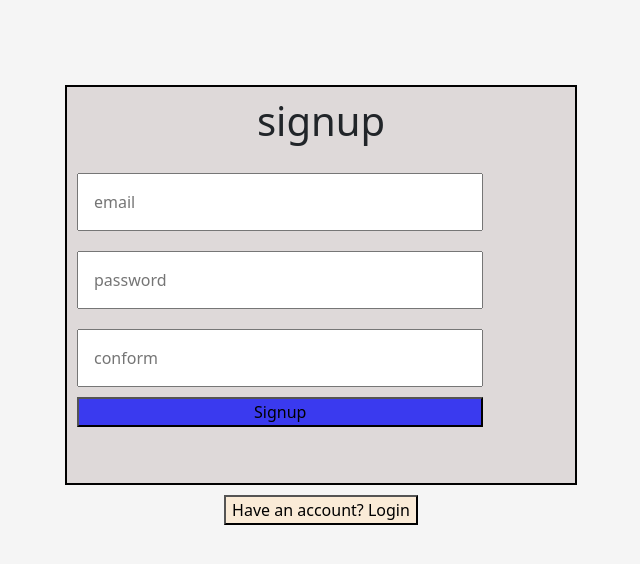
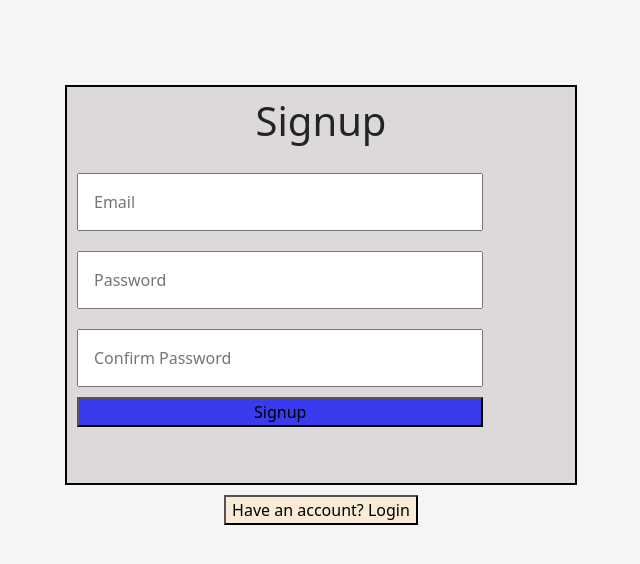
Before and after one commit to mayankvaidya436/expense-trackerfire, a React (Create React App) app: page / in a window 1280 px wide. Shown: the top 564 px of the page, without its empty margins (319-959 px from the left). Built offline with nearby package versions, Linux system fonts and the light colour scheme.

Commit message:
verfiy email

```diff
--- a/src/App.js
+++ b/src/App.js
@@ -5,6 +5,7 @@ import React,{useContext} from "react";
 import AuthContext from "./Componets/Store/AuthContext";
  import Profile from "./Componets/Pages/Profile";
 import Root from "./Componets/Pages/Root";
+import Verifaction from "./Componets/Pages/Verifaction";
 
 function App() {
   const authCtx=useContext(AuthContext)
@@ -12,6 +13,7 @@ function App() {
     <BrowserRouter>
     <Routes>
       <Route path='/' element={!authCtx.isLoggedIn ? <Authication/> : <Root/>} />
+      <Route path='/Verifaction' element={<Verifaction/>}/>
       <Route path='/Profile' element={<Profile/>} />
     </Routes>
     </BrowserRouter>
--- a/src/Componets/Authication.js
+++ b/src/Componets/Authication.js
@@ -1,97 +1,104 @@
-import React,{useState,useContext} from "react";
-import  classes from './Authication.module.css'
+import React, { useState, useContext } from "react";
+import classes from './Authication.module.css';
 import Input from "./UI/Input";
-
 import AuthContext from "./Store/AuthContext";
 import { useNavigate } from "react-router-dom";
-const Authication=()=>{
 
- const [inputEmail ,setInputEmail]=useState("")
- const [password ,setPassword]=useState("")
- const [confirmPassword,setConfirmPassword]=useState("")
- const [login ,setlogin]=useState(false)
- const history=useNavigate()
- const authCtx=useContext(AuthContext)
-  const switchModeHandler=()=>{
-   setlogin((prestate)=>!prestate)
-  }
- const SubmitHandler=async(event)=>{
-  event.preventDefault()
+const Authication = () => {
+  const [inputEmail, setInputEmail] = useState("");
+  const [password, setPassword] = useState("");
+  const [confirmPassword, setConfirmPassword] = useState("");
+  const [login, setLogin] = useState(false);
+  const history = useNavigate();
+  const authCtx = useContext(AuthContext);
 
-  if(inputEmail.length>0 && password)
-  {
-    if(password)
-    {
-        let URL;
-        if(login)
-        {
-           URL ="https://identitytoolkit.googleapis.com/v1/accounts:signInWithPassword?key=AIzaSyBC-k92hZtHMzRiGvhb1ReIWizoFNa0Q7w"
-        }
-        else{
-    URL="https://identitytoolkit.googleapis.com/v1/accounts:signUp?key=AIzaSyBC-k92hZtHMzRiGvhb1ReIWizoFNa0Q7w"
-        }
+  const switchModeHandler = () => {
+    setLogin((prevState) => !prevState);
+  };
+
+  const submitHandler = async (event) => {
+    event.preventDefault();
+
+    if (inputEmail.trim().length > 0 && password.trim().length > 0) {
+      let url;
+      if (login) {
+        url = "https://identitytoolkit.googleapis.com/v1/accounts:signInWithPassword?key=AIzaSyB-xCnBCx20ES2d4gAANKdQF_REddQ--dI";
+      } else {
+        url = "https://identitytoolkit.googleapis.com/v1/accounts:signUp?key=AIzaSyB-xCnBCx20ES2d4gAANKdQF_REddQ--dI";
       }
 
-     try{
-     const respnse=await fetch(URL,{
-        method:'POST',
-        body:JSON.stringify({
-           email:inputEmail,
-           password:password,
+      try {
+        const response = await fetch(url, {
+          method: 'POST',
+          body: JSON.stringify({
+            email: inputEmail,
+            password: password,
             returnSecureToken: true,
           }),
-        headers:{
+          headers: {
             "Content-Type": "application/json",
           }
-    })
+        });
 
-    if(respnse.ok)
-    {
-        const data=await respnse.json()
-        console.log("d",data.idToken);
-            authCtx.login(data.idToken)
-            history("/");
-
+        if (response.ok) {
+          const data = await response.json();
+          authCtx.login(data.idToken);
+          history("/Verifaction");
+        } else {
+          const data = await response.json();
+          throw new Error(data.error.message);
         }
-    else{
-        const data=await respnse.json()
-        throw new Error(data.error.message)
+      } catch (error) {
+        alert(`Authentication failed: ${error.message}`);
+      }
+    } else {
+      alert("Please enter valid data");
     }
 
-    } catch(error){
-        alert(`Authication failed ${error.message}`)
-    }
+    setInputEmail('');
+    setPassword('');
+    setConfirmPassword('');
+  };
 
-  }
-  else{
-    alert("plzz enter vaild data")
-  }
-  setInputEmail('')
-  setPassword('')
-  setConfirmPassword('')
- }
-  return (<div className={classes.box}>
-    <div className={classes.auth} >
-         <h1>{login? "login" :"signup" }</h1>
-        <form onSubmit={SubmitHandler} className={classes.form}>
-            <Input type="email" placeholder="email"
-            className={classes.int} value={inputEmail}
-             onChange={(e)=>{setInputEmail(e.target.value)}}/>
+  return (
+    <div className={classes.box}>
+      <div className={classes.auth}>
+        <h1>{login ? "Login" : "Signup"}</h1>
+        <form onSubmit={submitHandler} className={classes.form}>
+          <Input
+            type="email"
+            placeholder="Email"
+            className={classes.int}
+            value={inputEmail}
+            onChange={(e) => setInputEmail(e.target.value)}
+          />
 
-            <Input type="password" placeholder="password"
-             className={classes.int} value={password}
-              onChange={(e)=>{setPassword(e.target.value)}}/>
+          <Input
+            type="password"
+            placeholder="Password"
+            className={classes.int}
+            value={password}
+            onChange={(e) => setPassword(e.target.value)}
+          />
 
-           {!login && <Input type="password" placeholder="conform"
-             className={classes.int} value={confirmPassword}
-             onChange={(e)=>{setConfirmPassword(e.target.value)}}/>}
+          {!login && (
+            <Input
+              type="password"
+              placeholder="Confirm Password"
+              className={classes.int}
+              value={confirmPassword}
+              onChange={(e) => setConfirmPassword(e.target.value)}
+            />
+          )}
 
-      <button>{login ?" login" : "Signup"}</button>
+          <button>{login ? "Login" : "Signup"}</button>
         </form>
+      </div>
+      <button className={classes.btn} onClick={switchModeHandler}>
+        {login ? "Don't have an account? Signup" : "Have an account? Login"}
+      </button>
+    </div>
+  );
+};
 
-    </div>
-    <button className={classes.btn}
-     onClick={switchModeHandler}  >{login?  "Dont have an acount? signup":"Have an account? Login"}</button>
-  </div>)
-}
 export default Authication;
--- a/src/Componets/Pages/Profile.js
+++ b/src/Componets/Pages/Profile.js
@@ -1,3 +1,4 @@
+
 import React,{useState,useContext, useEffect} from 'react';
 import classes from './Profile.module.css';
 import AuthContext from '../Store/AuthContext';
@@ -11,7 +12,7 @@ const Profile = () => {
       const fetchData = async () => {
             try {
               const response = await fetch(
-                `https://identitytoolkit.googleapis.com/v1/accounts:lookup?key=AIzaSyBC-k92hZtHMzRiGvhb1ReIWizoFNa0Q7w`,
+                `https://identitytoolkit.googleapis.com/v1/accounts:lookup?key=AIzaSyB-xCnBCx20ES2d4gAANKdQF_REddQ--dI`,
                 {
                   method: 'POST',
                   body: JSON.stringify({
@@ -40,7 +41,7 @@ const Profile = () => {
 
             try {
               const response = await fetch(
-                "https://identitytoolkit.googleapis.com/v1/accounts:update?key=AIzaSyBC-k92hZtHMzRiGvhb1ReIWizoFNa0Q7w",
+                "https://identitytoolkit.googleapis.com/v1/accounts:update?key=AIzaSyB-xCnBCx20ES2d4gAANKdQF_REddQ--dI",
                 {
                   method: "POST",
                   body: JSON.stringify({
--- /dev/null
+++ b/src/Componets/Pages/Verfication.module.css
@@ -0,0 +1,18 @@
+.main{
+    width: 80%;
+    margin-left: 10%;
+    margin-top: 2.5%;
+    box-shadow: grey 1px 3px 10px 5px;
+    padding: 20px;
+}
+.int{
+    width: 30%;
+    display: inline-block;
+}
+.input{
+    width: 65%;
+}
+.btns{
+    display: block;
+    margin: 10px 10px;
+}
--- /dev/null
+++ b/src/Componets/Pages/Verifaction.js
@@ -0,0 +1,49 @@
+import React,{useContext,useState} from "react";
+import classes from './Verfication.module.css'
+import Input from "../UI/Input";
+import AuthContext from "../Store/AuthContext";
+import {  useNavigate } from "react-router-dom";
+const Verifaction=()=>{
+    const authCtx=useContext(AuthContext)
+    const [email,setEmail]=useState("")
+    const [isLoggedIn,setIsloggedIn]=useState(false)
+    const history=useNavigate()
+    const switchHandler=()=>{
+        setIsloggedIn(authCtx.isLoggedIn)
+    }
+    const submitHandler=async(event)=>{
+      event.preventDefault();
+      const response=fetch('https://identitytoolkit.googleapis.com/v1/accounts:sendOobCode?key=AIzaSyB-xCnBCx20ES2d4gAANKdQF_REddQ--dI',{
+        method:'POST',
+        body:JSON.stringify({
+            requestType:"VERIFY EMAIL",
+            idToken:authCtx.token,
+        }),
+        headers:{
+            'Content-Type': 'application/json'
+        }
+      })
+      const data=await response.json()
+      if(data.email===email)
+      {
+        history("/Welcome")
+      }
+      if(!data.ok)
+      {
+        throw new Error("verfication failed" ,data.error.message)
+      }
+
+    }
+    return (<>
+  {!isLoggedIn && <button onClick={switchHandler}>Verify Email Id</button>}
+    {isLoggedIn && <form onSubmit={submitHandler} className={classes.main}>
+        <div className={classes.int}>
+            <Input type="email" placeholder="email" className={classes.input}
+            onChange={(e)=>{setEmail(e.target.value)}} value={email}
+            />
+        </div>
+        <button className={classes.btn}>Verify</button>
+     </form>}
+    </>)
+}
+export default Verifaction
```
Lines whose indentation alone changed are shown as unchanged.
